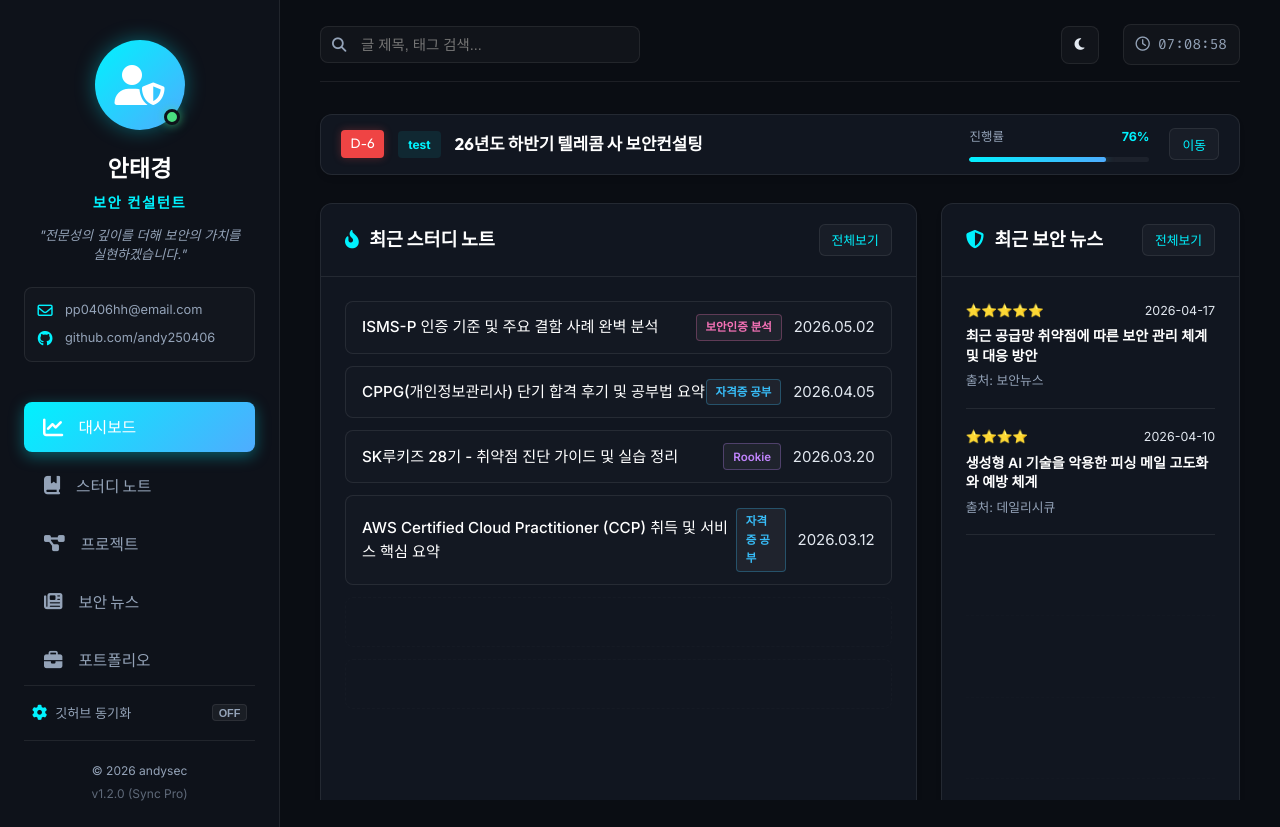
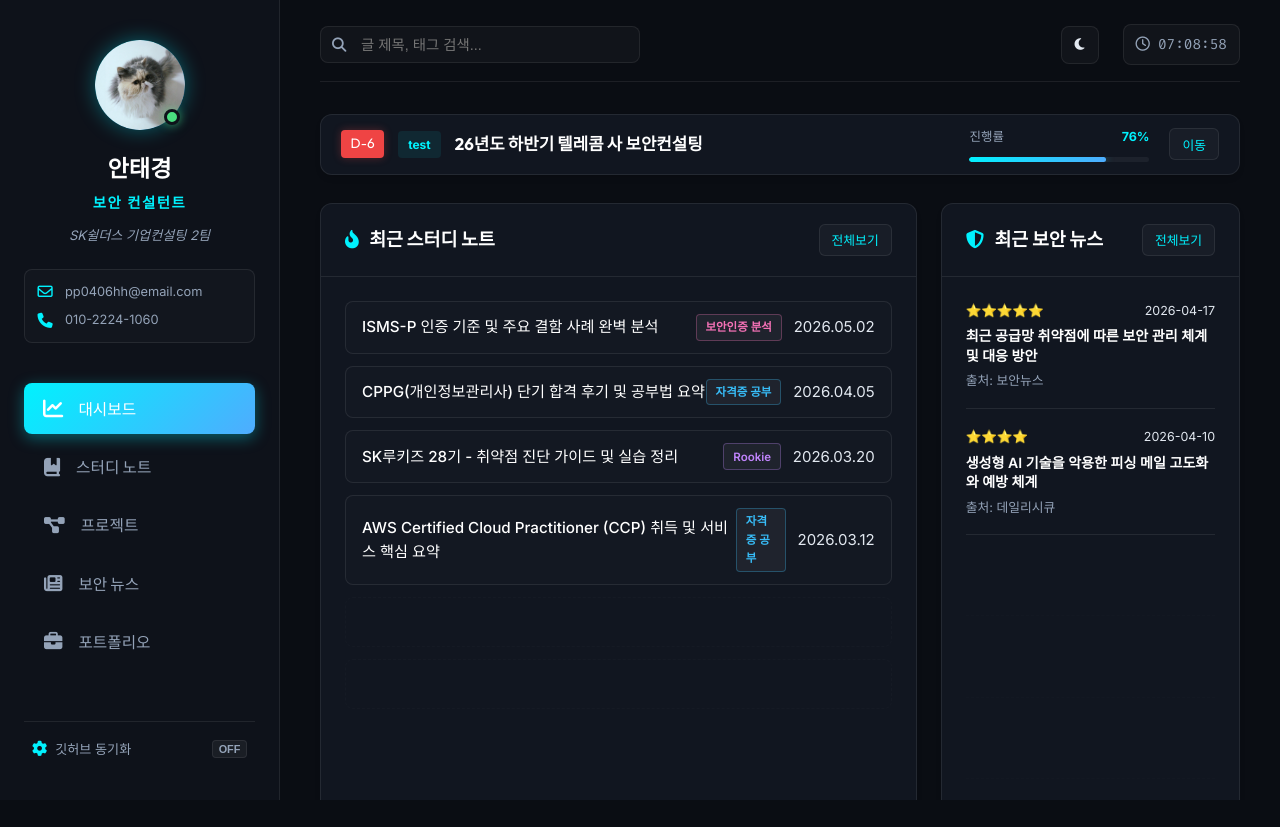
Before and after one commit to andy250406/andysec, a website built with Vite: page index.html in a window 1280 px wide. After the commit the page ends 800 px from the top, so only its background shows below. Built offline with nearby package versions, Linux system fonts and the light colour scheme.

Commit message:
style: update profile info, contacts, and relocate footer to main content

```diff
--- a/index.html
+++ b/index.html
@@ -31,14 +31,14 @@
       <div class="profile-card">
         <div class="profile-avatar-wrapper">
           <div class="profile-avatar">
-            <i class="fa-solid fa-user-shield"></i>
+            <img src="./profile.jpg" alt="안태경" style="width: 100%; height: 100%; border-radius: 50%; object-fit: cover;">
           </div>
           <span class="status-badge online"></span>
         </div>
         <div class="profile-info">
           <h2 class="profile-name">안태경</h2>
           <p class="profile-title">보안 컨설턴트</p>
-          <p class="profile-slogan">"전문성의 깊이를 더해 보안의 가치를 실현하겠습니다."</p>
+          <p class="profile-slogan">SK쉴더스 기업컨설팅 2팀</p>
         </div>
 
         <div class="profile-contacts">
@@ -46,9 +46,9 @@
             <i class="fa-regular fa-envelope"></i>
             <span>pp0406hh@email.com</span>
           </a>
-          <a href="https://github.com/andy250406" target="_blank" class="contact-item" title="깃허브 방문">
-            <i class="fa-brands fa-github"></i>
-            <span>github.com/andy250406</span>
+          <a href="tel:010-2224-1060" class="contact-item" title="전화하기">
+            <i class="fa-solid fa-phone"></i>
+            <span>010-2224-1060</span>
           </a>
         </div>
       </div>
@@ -78,11 +78,6 @@
           <i class="fa-solid fa-gear"></i> <span>깃허브 동기화</span>
           <span class="sync-status-indicator offline" id="sync-indicator">OFF</span>
         </button>
-      </div>
-
-      <div class="sidebar-footer">
-        <p>&copy; 2026 andysec</p>
-        <span class="version">v1.2.0 (Sync Pro)</span>
       </div>
     </aside>
 
@@ -292,7 +287,7 @@
             <div class="portfolio-quote card">
               <div class="quote-content">
                 <i class="fa-solid fa-quote-left"></i>
-                <p>전문성의 깊이를 더해 보안의 가치를 실현하겠습니다.</p>
+                <p>SK쉴더스 기업컨설팅 2팀</p>
                 <span class="author">보안 컨설턴트 안태경</span>
               </div>
             </div>
@@ -470,6 +465,12 @@
         </div>
 
       </section>
+
+      <!-- Unified footer for mobile and desktop layout -->
+      <footer class="main-footer">
+        <p>&copy; 2026 andysec</p>
+        <span class="version">v1.2.0 (Sync Pro)</span>
+      </footer>
     </main>
 
   </div>
--- a/style.css
+++ b/style.css
@@ -298,16 +298,20 @@ a:hover {
   border: 1px solid var(--border-color);
 }
 
-.sidebar-footer {
-  text-align: center;
+.main-footer {
+  margin-top: auto;
+  padding-top: 1.5rem;
+  border-top: 1px solid var(--border-color);
+  display: flex;
+  justify-content: space-between;
+  align-items: center;
   font-size: 0.75rem;
   color: var(--text-muted);
-  border-top: 1px solid var(--border-color);
-  padding-top: 1.25rem;
-}
-.sidebar-footer .version {
-  display: block;
-  margin-top: 0.25rem;
+}
+.main-footer p {
+  margin: 0;
+}
+.main-footer .version {
   opacity: 0.6;
 }
 
```
Also changed, not shown: public/profile.jpg (added).
